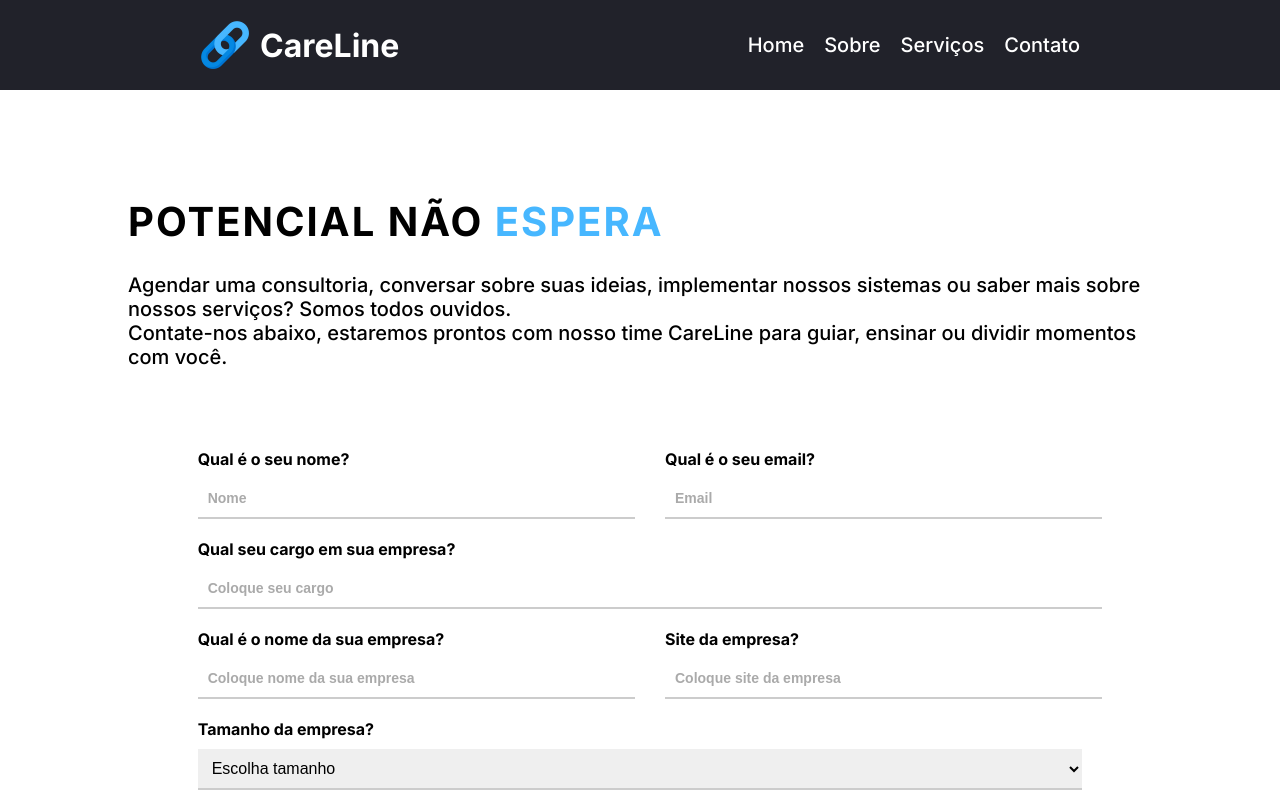
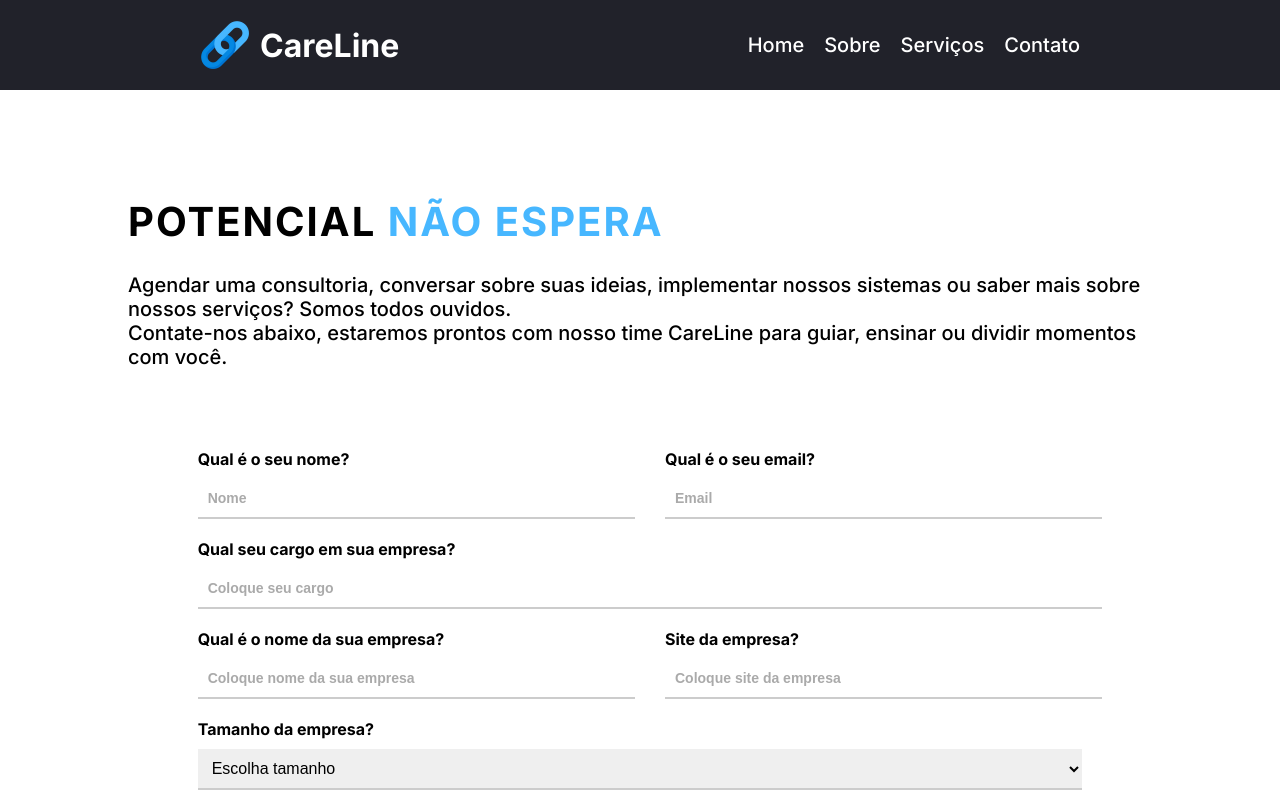
Before and after one commit to pietroaandrade/CareLine, a React (Vite) app in the folder CareLine/: page / in a window 1280 px wide. Shown: the top 800 px of the page. Built offline with nearby package versions, Linux system fonts and the light colour scheme.

Commit message:
fix.favicon

```diff
--- a/CareLine/index.html
+++ b/CareLine/index.html
@@ -19,7 +19,7 @@
 
 
 
-    <link rel="shortcut icon" href="/src/assets/logo.png" type="image/x-icon">
+    <link rel="shortcut icon" href="./images/logo.png" type="image/x-icon">
     <link rel="stylesheet" href="styles.css">
   </head>
   <body>
--- a/CareLine/src/components/Contact.jsx
+++ b/CareLine/src/components/Contact.jsx
@@ -6,7 +6,7 @@
             <div className="contact">
                 <div className="title">
                     <h1>
-                        POTENCIAL NÃO <span>ESPERA</span>
+                        POTENCIAL <span>NÃO ESPERA</span>
                     </h1>
                     <p>
                         Agendar uma consultoria, conversar sobre suas ideias, implementar nossos sistemas ou
```
